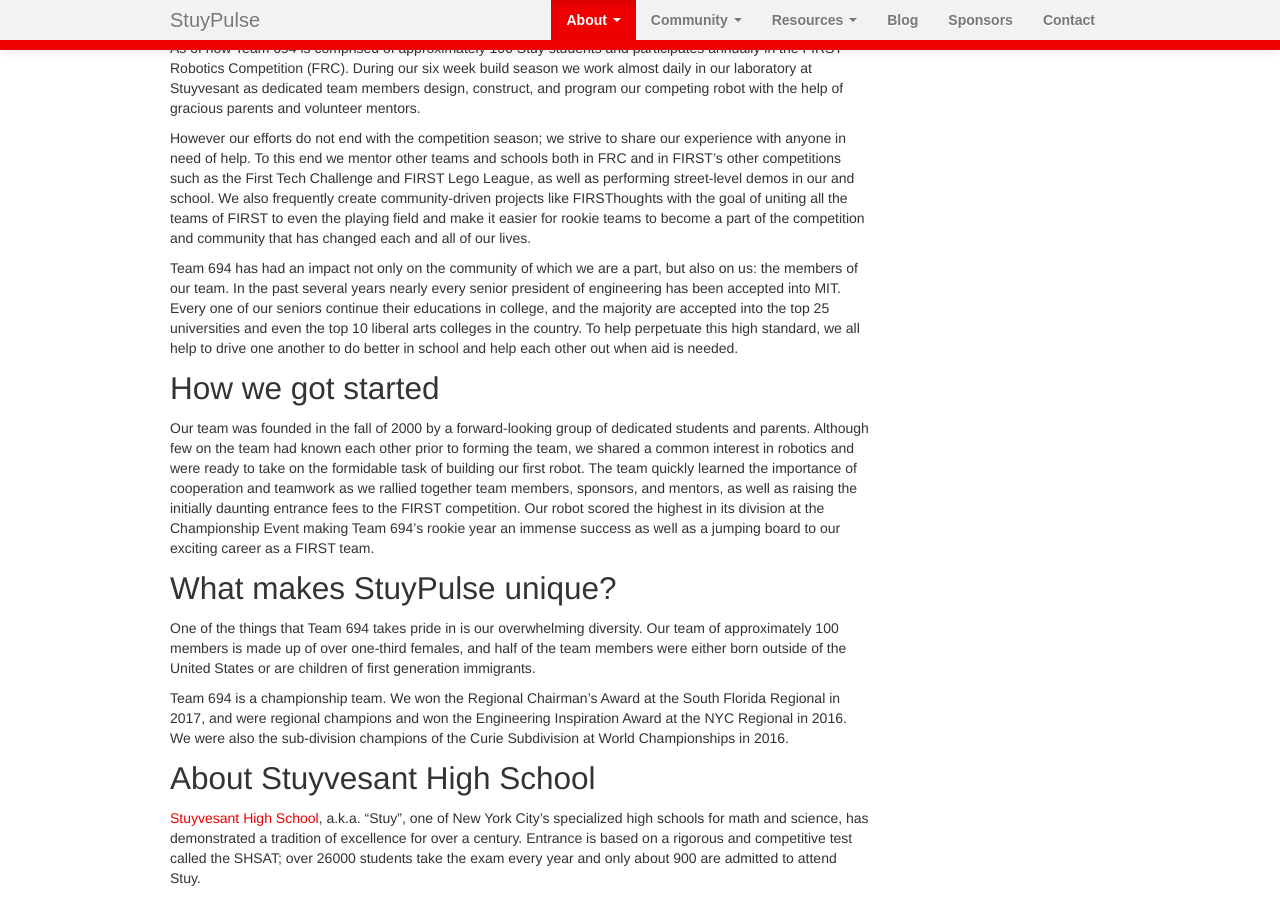
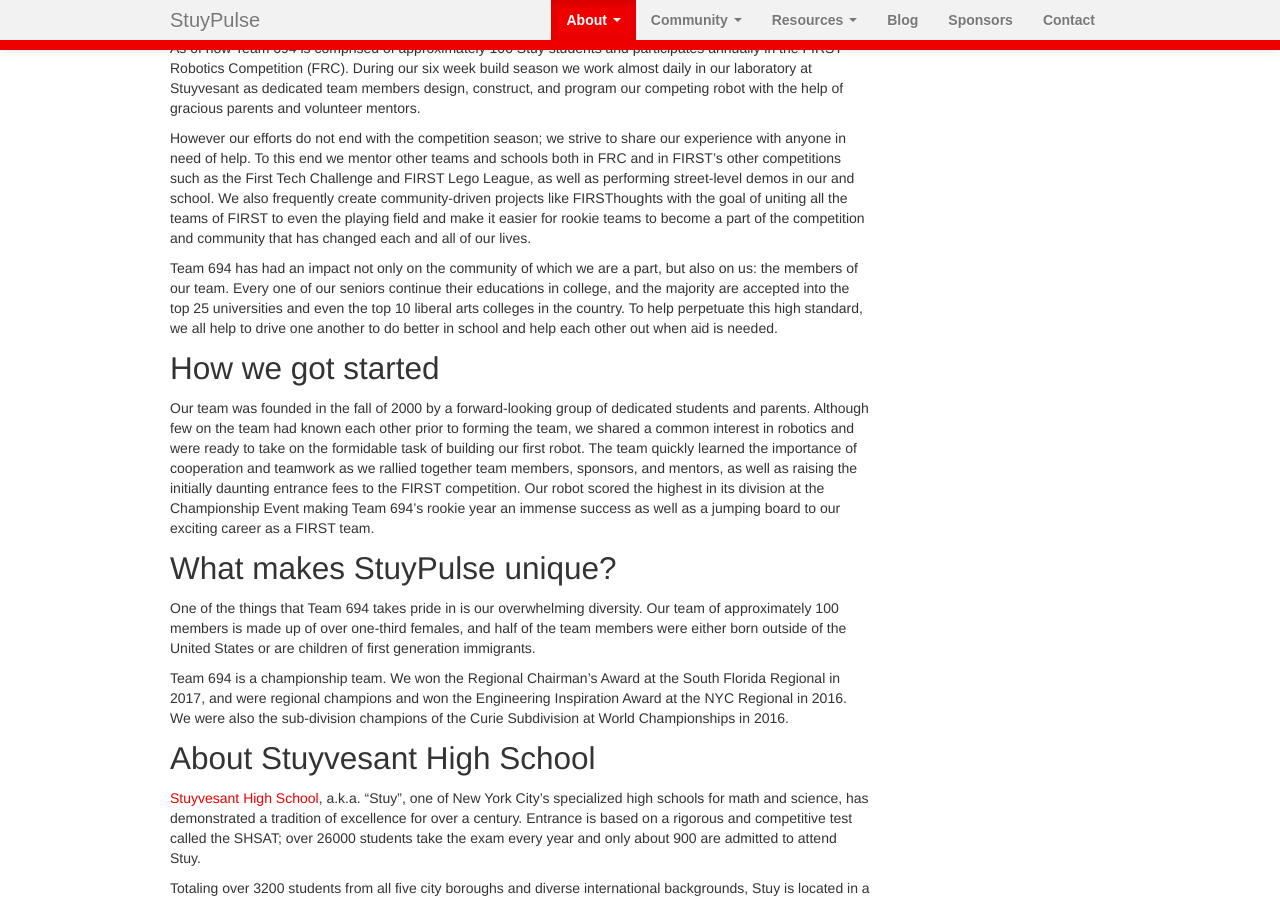
Before and after one commit to StuyPulse/team694.github.io, a Jekyll site: the page built from about/index.md, in a window 1280 px wide and 900 px high, scrolled down 816 px. Built offline with Jekyll 4.4.1, drawn with Linux system fonts in a browser that asks for light colours; nearby versions of some CDN libraries.

Commit message:
Remove inaccurate information

```diff
--- a/about/index.md
+++ b/about/index.md
@@ -16,7 +16,7 @@
 
 However our efforts do not end with the competition season; we strive to share our experience with anyone in need of help. To this end we mentor other teams and schools both in FRC and in FIRST's other competitions such as the First Tech Challenge and FIRST Lego League, as well as performing street-level demos in our and school. We also frequently create community-driven projects like FIRSThoughts with the goal of uniting all the teams of FIRST to even the playing field and make it easier for rookie teams to become a part of the competition and community that has changed each and all of our lives.
 
-Team 694 has had an impact not only on the community of which we are a part, but also on us: the members of our team. In the past several years nearly every senior president of engineering has been accepted into MIT. Every one of our seniors continue their educations in college, and the majority are accepted into the top 25 universities and even the top 10 liberal arts colleges in the country. To help perpetuate this high standard, we all help to drive one another to do better in school and help each other out when aid is needed.
+Team 694 has had an impact not only on the community of which we are a part, but also on us: the members of our team. Every one of our seniors continue their educations in college, and the majority are accepted into the top 25 universities and even the top 10 liberal arts colleges in the country. To help perpetuate this high standard, we all help to drive one another to do better in school and help each other out when aid is needed.
 
 ## How we got started
 Our team was founded in the fall of 2000 by a forward-looking group of dedicated students and parents. Although few on the team had known each other prior to forming the team, we shared a common interest in robotics and were ready to take on the formidable task of building our first robot. The team quickly learned the importance of cooperation and teamwork as we rallied together team members, sponsors, and mentors, as well as raising the initially daunting entrance fees to the FIRST competition. Our robot scored the highest in its division at the Championship Event making Team 694's rookie year an immense success as well as a jumping board to our exciting career as a FIRST team.
```
